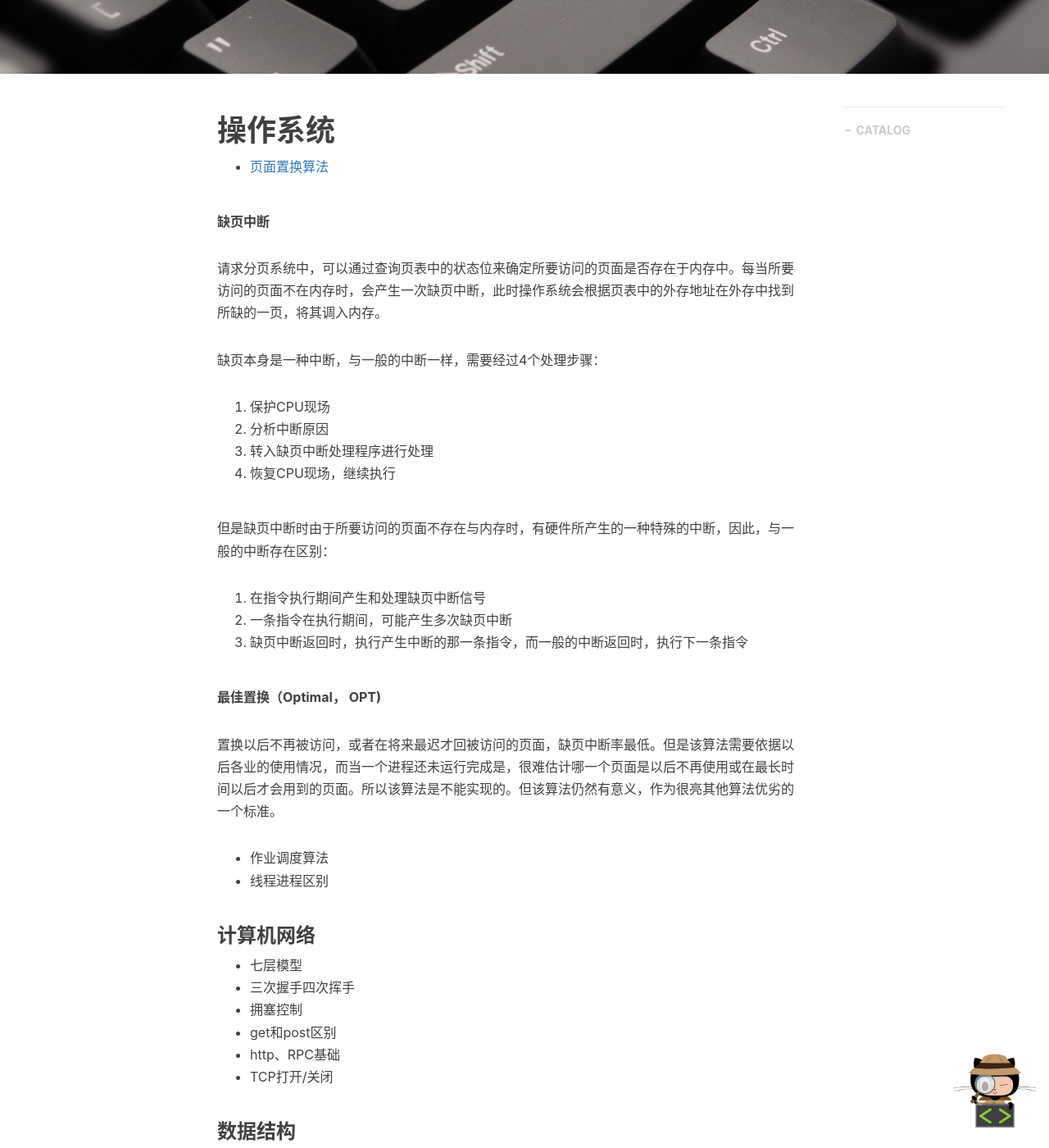
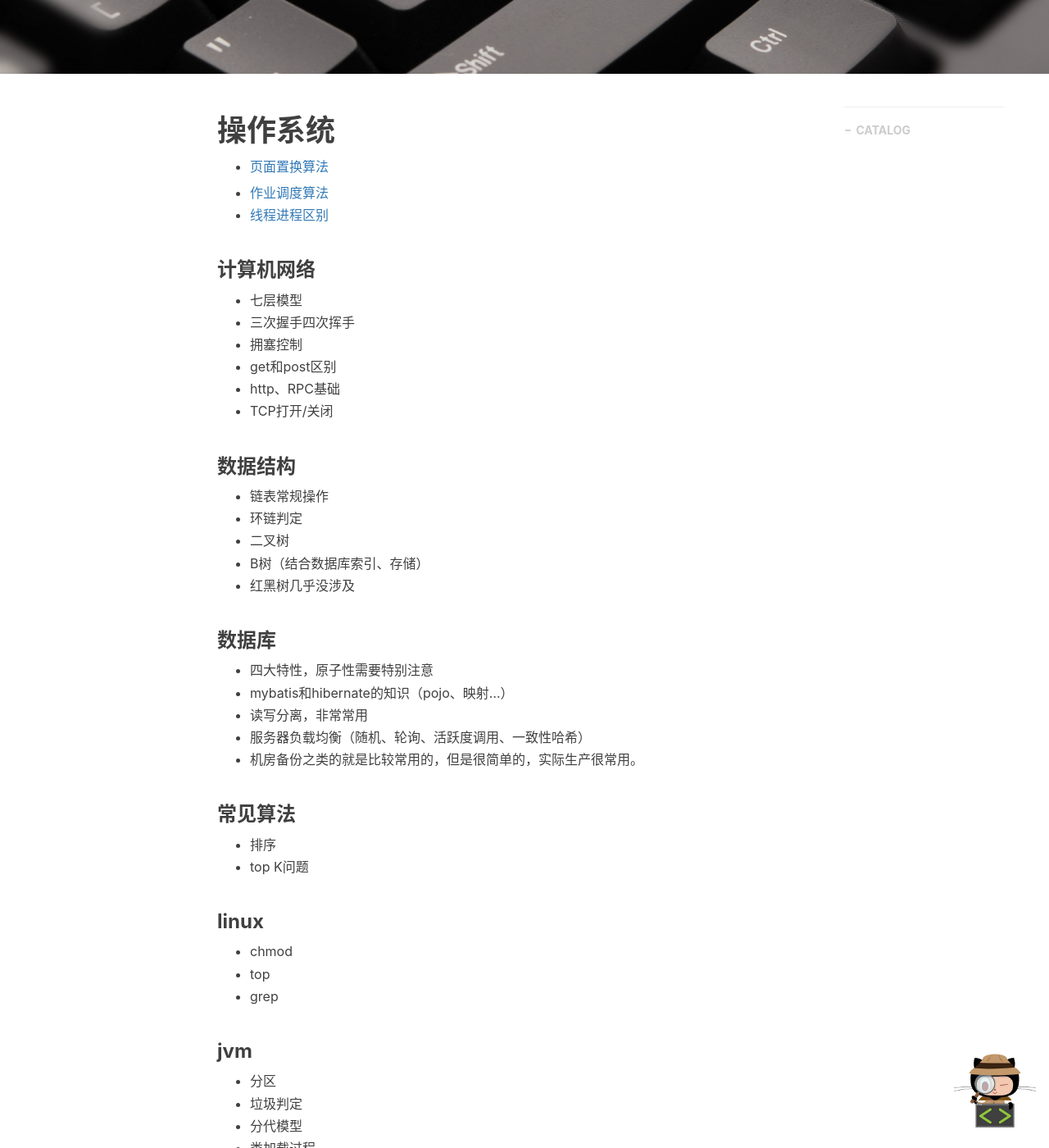
Before and after one commit to Gordon-Deng/Gordon-Deng.github.io, a Jekyll site: the page built from _posts/2018-02-22-interviews2.markdown, in a window 1280 px wide and 1400 px high, scrolled down 493 px. Shown: the whole window at 82% size. Built offline with Jekyll 4.4.1, drawn with Linux system fonts in a browser that asks for light colours; nearby versions of some CDN libraries; comment, search, counter and statistics services are not loaded.

Commit message:
最佳置换

```diff
--- a/_posts/2018-02-22-interviews2.markdown
+++ b/_posts/2018-02-22-interviews2.markdown
@@ -14,28 +14,8 @@ tags:
 # 操作系统
 * [页面置换算法](http://blog.csdn.net/u011080472/article/details/51206332)
 
-**缺页中断**
-
-请求分页系统中，可以通过查询页表中的状态位来确定所要访问的页面是否存在于内存中。每当所要访问的页面不在内存时，会产生一次缺页中断，此时操作系统会根据页表中的外存地址在外存中找到所缺的一页，将其调入内存。
-
-缺页本身是一种中断，与一般的中断一样，需要经过4个处理步骤：
-1. 保护CPU现场
-2. 分析中断原因
-3. 转入缺页中断处理程序进行处理
-4. 恢复CPU现场，继续执行
-
-但是缺页中断时由于所要访问的页面不存在与内存时，有硬件所产生的一种特殊的中断，因此，与一般的中断存在区别：
-1. 在指令执行期间产生和处理缺页中断信号
-2. 一条指令在执行期间，可能产生多次缺页中断
-3. 缺页中断返回时，执行产生中断的那一条指令，而一般的中断返回时，执行下一条指令
-
-**最佳置换（Optimal， OPT)**
-
-置换以后不再被访问，或者在将来最迟才回被访问的页面，缺页中断率最低。但是该算法需要依据以后各业的使用情况，而当一个进程还未运行完成是，很难估计哪一个页面是以后不再使用或在最长时间以后才会用到的页面。所以该算法是不能实现的。但该算法仍然有意义，作为很亮其他算法优劣的一个标准。
-
-
-* 作业调度算法
-* 线程进程区别
+* [作业调度算法](http://c.biancheng.net/cpp/html/2595.html)
+* [线程进程区别](http://blog.csdn.net/yanxiaolx/article/details/51763372)
 
 ### 计算机网络
 * 七层模型
```
